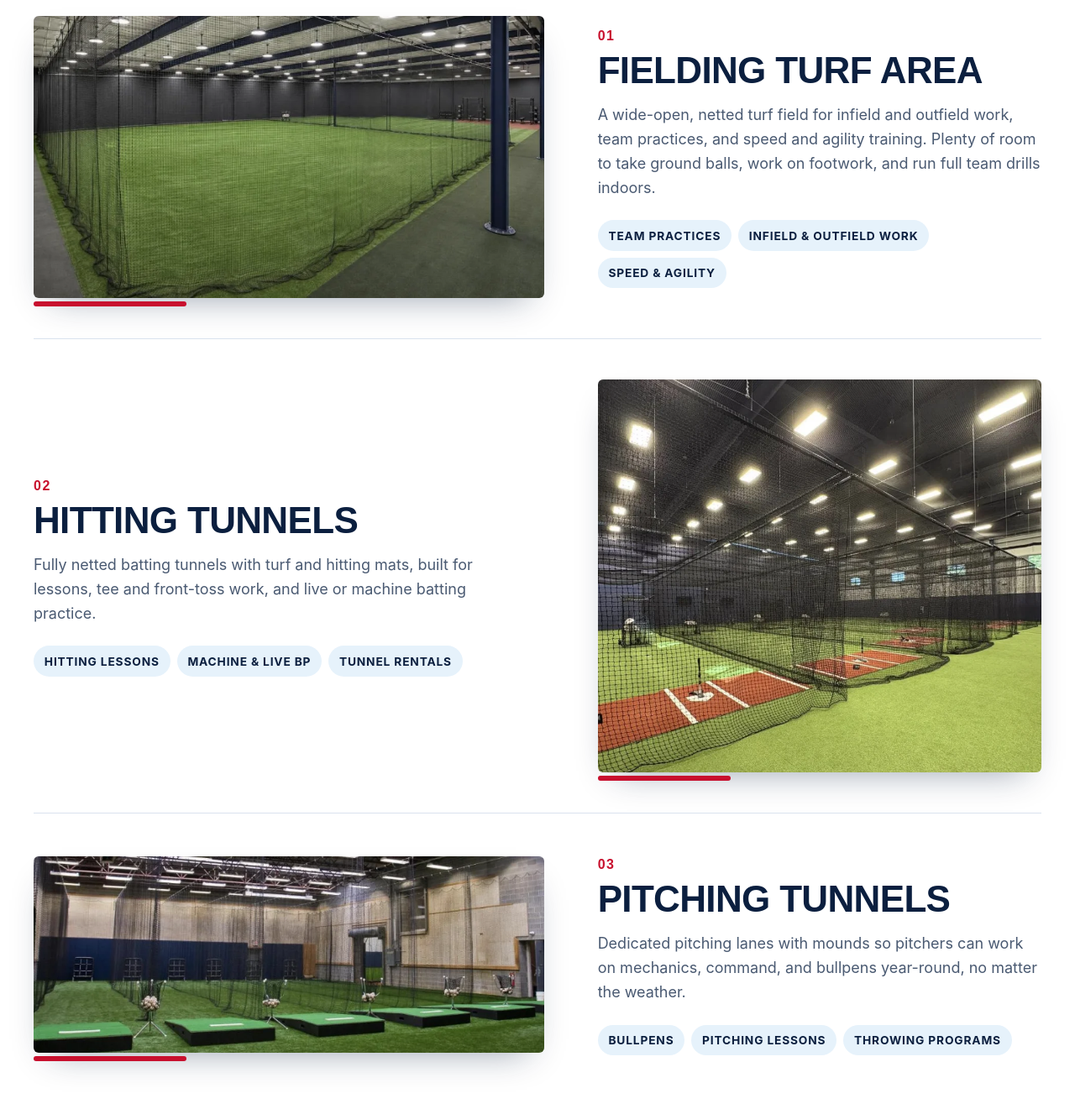
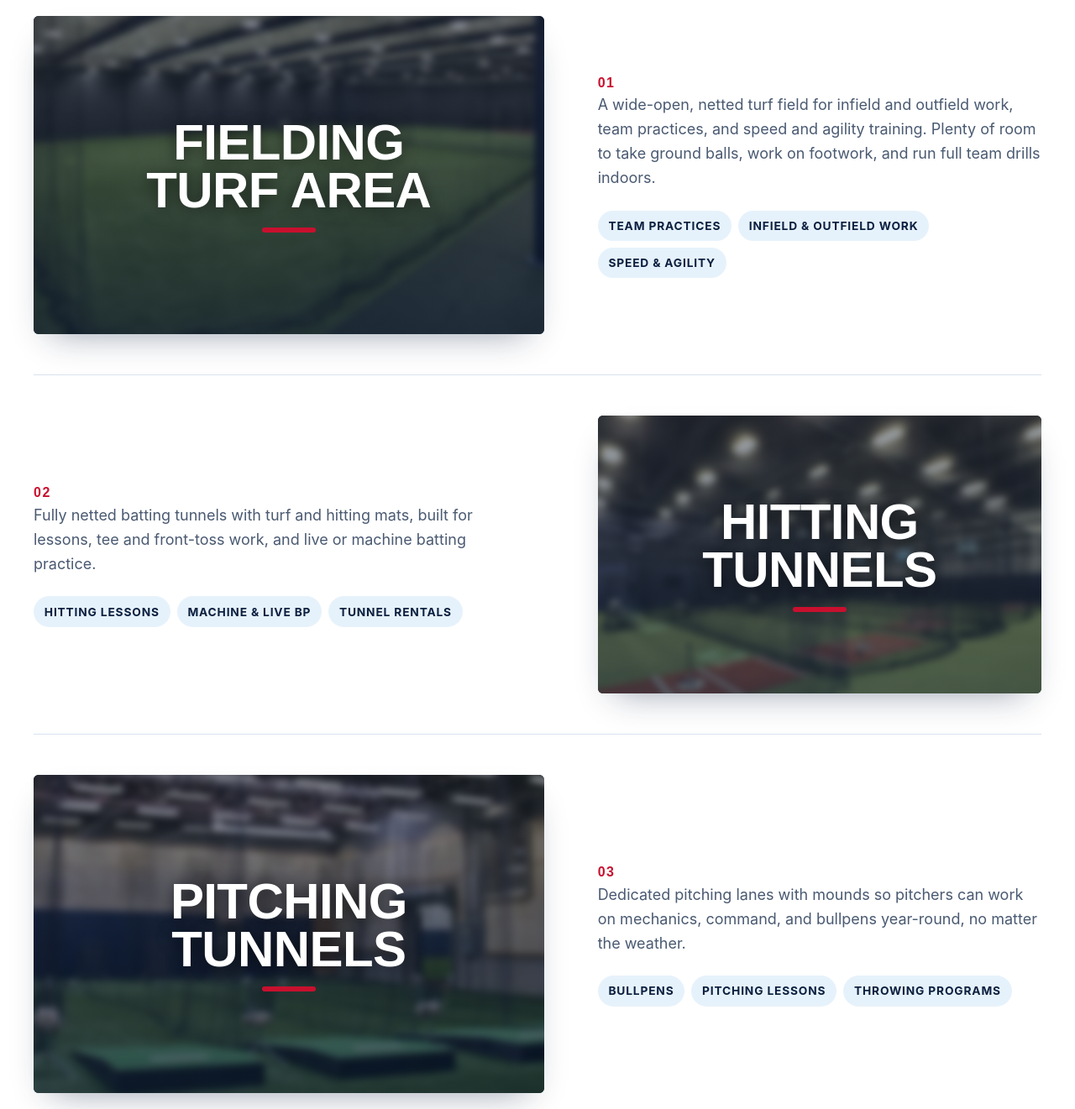
Before and after one commit to kaceyjones13/mds-websites, a plain HTML site: page mds/index.html in a window 1280 px wide. Shown: the part 2788-4109 px from the top of the page at 84% size. Drawn offline with Linux system fonts and the light colour scheme; a web font is replaced by a local one.

Commit message:
Blur facility photos with area titles over them
Co-authored-by: Perplexity <noreply@perplexity.ai>

```diff
--- a/mds/index.html
+++ b/mds/index.html
@@ -92,30 +92,27 @@
       </div>
 
       <article class="area-row" id="fielding">
-        <figure class="area-media"><img src="fielding.webp" alt="Large netted indoor turf field for fielding and team practice" width="872" height="482" decoding="async"></figure>
+        <figure class="area-media"><img src="fielding.webp" alt="Large netted indoor turf field for fielding and team practice" width="872" height="482" decoding="async"><figcaption><h3>Fielding Turf Area</h3></figcaption></figure>
         <div class="area-text">
           <p class="area-num">01</p>
-          <h3>Fielding Turf Area</h3>
           <p>A wide-open, netted turf field for infield and outfield work, team practices, and speed and agility training. Plenty of room to take ground balls, work on footwork, and run full team drills indoors.</p>
           <ul class="area-list"><li>Team practices</li><li>Infield &amp; outfield work</li><li>Speed &amp; agility</li></ul>
         </div>
       </article>
 
       <article class="area-row flip" id="hitting">
-        <figure class="area-media"><img src="hitting.webp" alt="Row of netted indoor hitting tunnels with batting mats and pitching machines" width="872" height="773" decoding="async"></figure>
+        <figure class="area-media"><img src="hitting.webp" alt="Row of netted indoor hitting tunnels with batting mats and pitching machines" width="872" height="773" decoding="async"><figcaption><h3>Hitting Tunnels</h3></figcaption></figure>
         <div class="area-text">
           <p class="area-num">02</p>
-          <h3>Hitting Tunnels</h3>
           <p>Fully netted batting tunnels with turf and hitting mats, built for lessons, tee and front-toss work, and live or machine batting practice.</p>
           <ul class="area-list"><li>Hitting lessons</li><li>Machine &amp; live BP</li><li>Tunnel rentals</li></ul>
         </div>
       </article>
 
       <article class="area-row" id="pitching">
-        <figure class="area-media"><img src="pitching.webp" alt="Indoor pitching tunnels with portable mounds and ball buckets" width="872" height="337" decoding="async"></figure>
+        <figure class="area-media"><img src="pitching.webp" alt="Indoor pitching tunnels with portable mounds and ball buckets" width="872" height="337" decoding="async"><figcaption><h3>Pitching Tunnels</h3></figcaption></figure>
         <div class="area-text">
           <p class="area-num">03</p>
-          <h3>Pitching Tunnels</h3>
           <p>Dedicated pitching lanes with mounds so pitchers can work on mechanics, command, and bullpens year-round, no matter the weather.</p>
           <ul class="area-list"><li>Bullpens</li><li>Pitching lessons</li><li>Throwing programs</li></ul>
         </div>
--- a/mds/style.css
+++ b/mds/style.css
@@ -88,10 +88,13 @@ a{color:inherit}
 .area-row{display:grid;grid-template-columns:1.15fr 1fr;gap:clamp(1.75rem,5vw,4.5rem);align-items:center;padding-block:clamp(2rem,4vw,3rem);border-top:1px solid var(--line)}
 .area-row.flip .area-media{order:2}
 .area-media{margin:0;position:relative}
-.area-media img{width:100%;border-radius:var(--r);box-shadow:0 18px 40px -20px rgba(11,31,63,.45)}
-.area-media::after{content:"";position:absolute;left:0;bottom:-10px;width:30%;height:6px;background:var(--red);border-radius:3px}
+.area-media{border-radius:var(--r);overflow:hidden;box-shadow:0 18px 40px -20px rgba(11,31,63,.45);aspect-ratio:16/10;background:var(--navy)}
+.area-media img{width:100%;height:100%;object-fit:cover;filter:blur(4px) brightness(.8);transform:scale(1.08)}
+.area-media figcaption{position:absolute;inset:0;display:grid;place-items:center;padding:1.5rem;text-align:center;background:linear-gradient(180deg,rgba(11,31,63,.25),rgba(11,31,63,.55))}
+.area-media figcaption h3{margin:0;font-family:var(--font-display);font-weight:900;font-size:clamp(2rem,1.2rem + 3.2vw,3.75rem);line-height:.95;text-transform:uppercase;letter-spacing:-.01em;color:#fff;text-shadow:0 3px 18px rgba(0,0,0,.55)}
+.area-media figcaption h3::after{content:"";display:block;width:64px;height:6px;background:var(--red);margin:1rem auto 0;border-radius:3px}
 .area-num{font-family:var(--font-display);font-weight:900;font-size:var(--text-sm);color:var(--red);letter-spacing:.1em}
-.area-text h3{font-family:var(--font-display);font-weight:900;font-size:var(--text-xl);color:var(--navy);text-transform:uppercase;letter-spacing:-.015em;margin:.35rem 0 1rem}
+.area-text .x{font-family:var(--font-display);font-weight:900;font-size:var(--text-xl);color:var(--navy);text-transform:uppercase;letter-spacing:-.015em;margin:.35rem 0 1rem}
 .area-text p:not(.area-num){color:var(--muted);max-width:52ch}
 .area-list{list-style:none;padding:0;margin:1.5rem 0 0;display:flex;flex-wrap:wrap;gap:.5rem}
 .area-list li{background:var(--sky-l);color:var(--navy);font-weight:700;font-size:var(--text-xs);text-transform:uppercase;letter-spacing:.06em;padding:.45rem .8rem;border-radius:999px}
```
